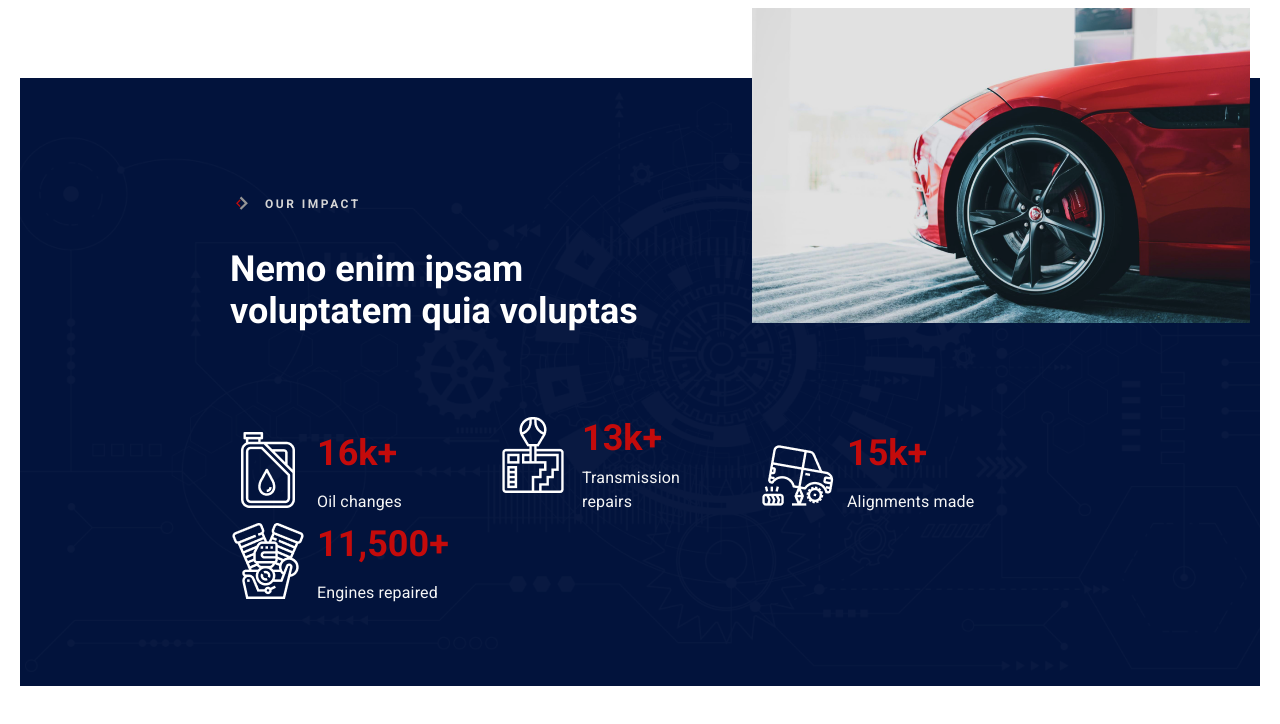
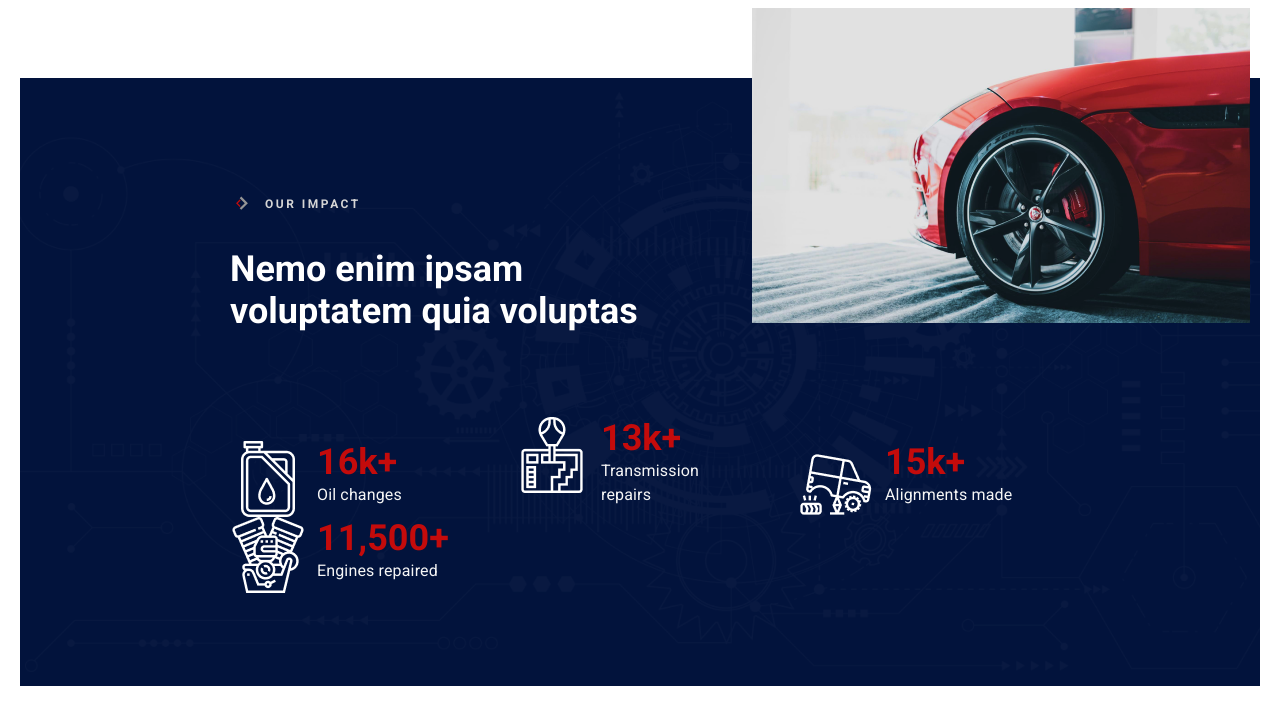
Before and after one commit to JuliaPravylo/lesson7, a plain HTML site: page index.html in a window 1280 px wide. Shown: the part 7495-8219 px from the top of the page. Drawn offline with Linux system fonts and the light colour scheme.

Commit message:
version2

```diff
--- a/css/style.css
+++ b/css/style.css
@@ -564,12 +564,14 @@ li.list-right{
 }
 
 .mini-block{
-    /* text-align: justify; */
+    text-align: justify;
+    vertical-align: top;
     margin-top: 85px;
     max-height: 76px;
 }
 .mini{
-    max-width: 237px;
+    width: 237px;
+    height: 76px;
     font-family: "Roboto", sans-serif;
     font-size: 16px;
     font-style: normal;
@@ -578,7 +580,7 @@ li.list-right{
     letter-spacing: 0.15000000596046448px;
     text-align: left;
     display: inline-block;
-    margin-right: 24px;
+    margin-right: 15px;
     /* margin: 0 24px 0 0; */
     padding: 0 0 0 87px;
 }
@@ -602,7 +604,7 @@ li.list-right{
     letter-spacing: 0px;
     text-align: left;
     color: #C40B0B;
-    display: inline-block;
+    /* display: inline-block; */
 }
 .work{
     font-size: 16px;
@@ -612,5 +614,5 @@ li.list-right{
     letter-spacing: 0.15000000596046448px;
     text-align: left;
     color: #F5F5F5;
-    display: inline-block;
+    /* display: inline-block; */
 }
```
